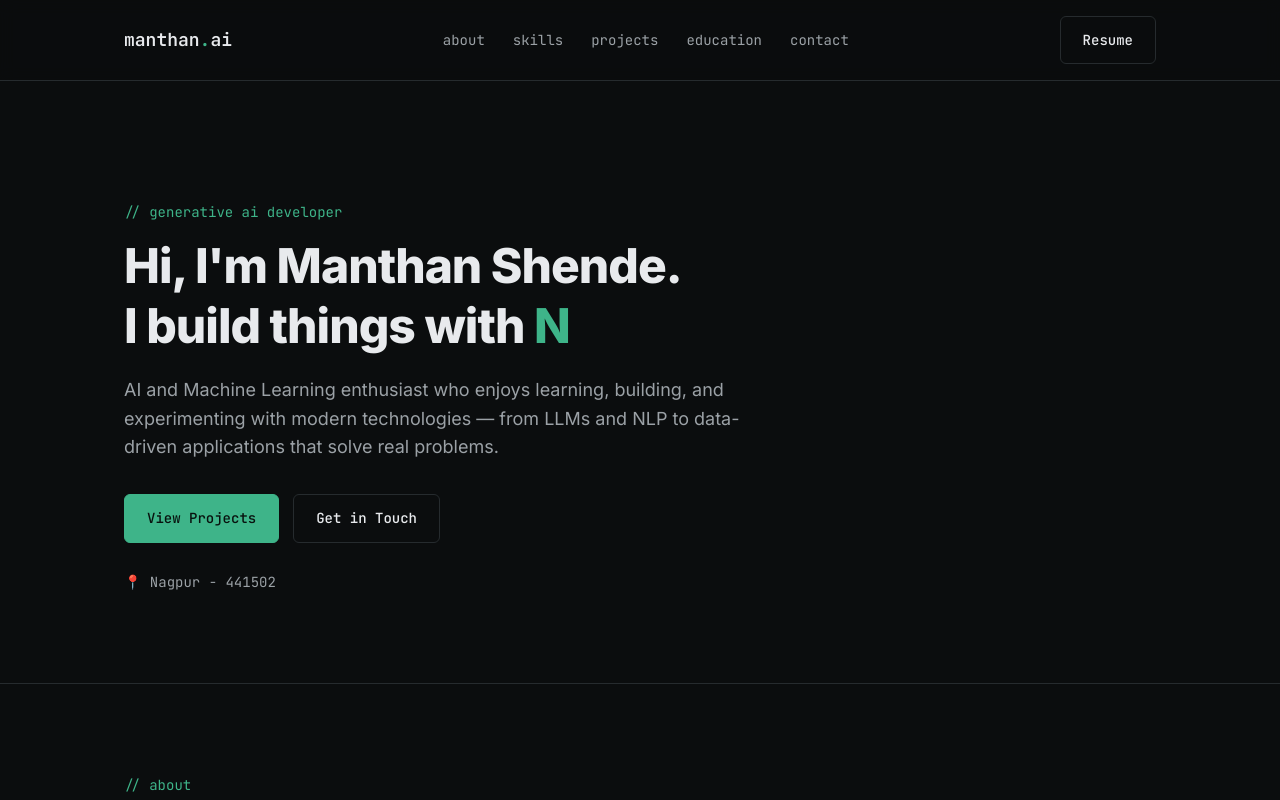
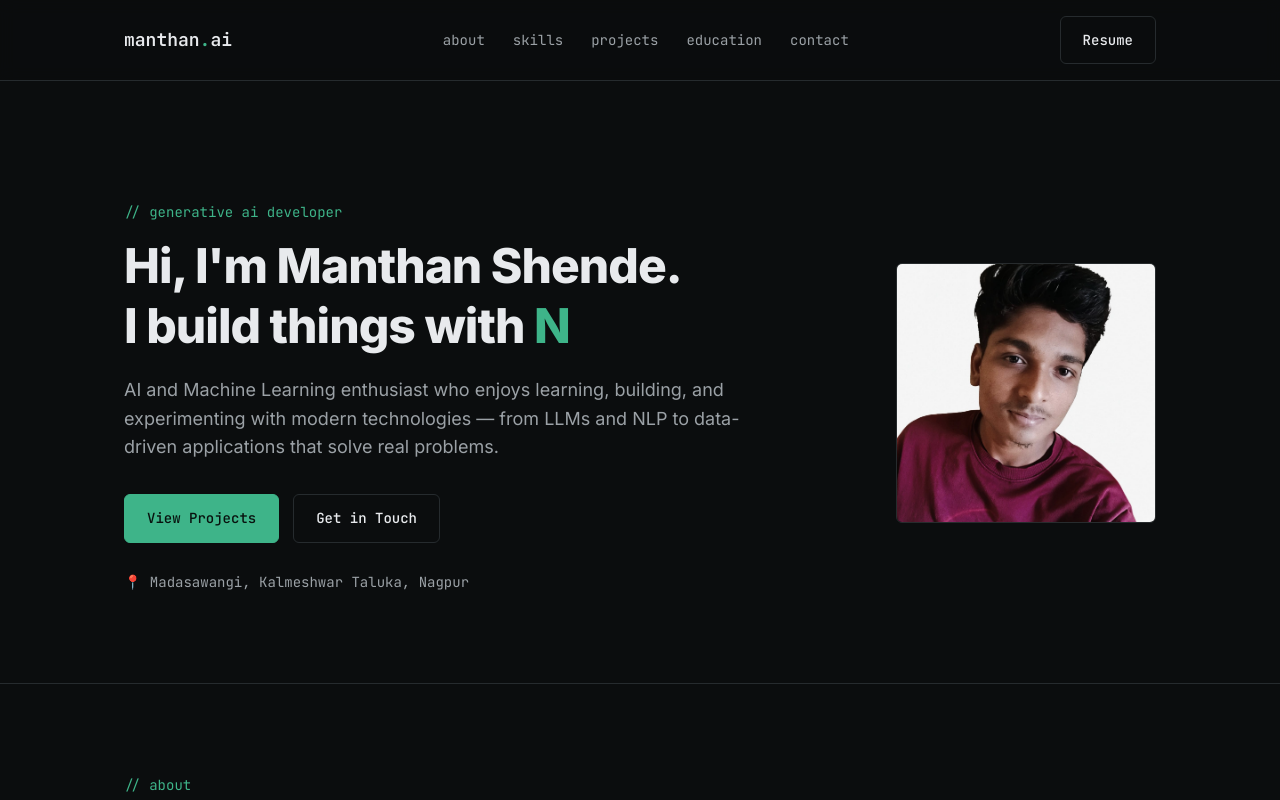
Before and after one commit to manthanrshende/Portfoilio, a plain HTML site: page index.html in a window 1280 px wide. Shown: the top 800 px of the page. Drawn offline with Linux system fonts and the light colour scheme.

Commit message:
Added profile photo and updated homepage

```diff
--- a/index.html
+++ b/index.html
@@ -26,7 +26,8 @@
 </nav>
 
 <header class="hero">
-  <div class="container">
+  <div class="container hero-inner">
+    <div class="hero-left">
       <p class="eyebrow">// generative ai developer</p>
       <h1 class="hero-title">
         Hi, I'm Manthan Shende.<br>
@@ -41,7 +42,12 @@
         <a href="#projects" class="btn btn-primary">View Projects</a>
         <a href="#contact" class="btn btn-outline">Get in Touch</a>
       </div>
-    <p class="hero-location">📍 Nagpur - 441502</p>
+      <p class="hero-location">📍 Madasawangi, Kalmeshwar Taluka, Nagpur</p>
+    </div>
+
+    <div class="hero-right">
+      <img src="profile.jpg" alt="Manthan Shende" class="profile-photo" />
+    </div>
   </div>
 </header>
 
--- a/style.css
+++ b/style.css
@@ -252,3 +252,37 @@ ul { list-style: none; }
   .hero-sub { font-size: 16px; }
   .timeline-item { grid-template-columns: 1fr; gap: 8px; }
 }
+/* Hero layout with photo */
+.hero-inner {
+  display: flex;
+  align-items: center;
+  justify-content: space-between;
+  gap: 48px;
+}
+.hero-left { flex: 1; }
+.hero-right {
+  flex-shrink: 0;
+}
+.profile-photo {
+  width: 260px;
+  height: 260px;
+  object-fit: cover;
+  border-radius: var(--radius);
+  border: 1px solid var(--border);
+  filter: grayscale(15%);
+  transition: filter 0.2s ease, border-color 0.2s ease;
+}
+.profile-photo:hover {
+  filter: grayscale(0%);
+  border-color: var(--accent);
+}
+
+@media (max-width: 860px) {
+  .hero-inner {
+    flex-direction: column-reverse;
+    text-align: center;
+  }
+  .hero-left { max-width: 100%; }
+  .hero-actions { justify-content: center; }
+  .hero-sub { margin-left: auto; margin-right: auto; }
+}
```
Also changed, not shown: profile.jpg (added). Lines whose indentation alone changed are shown as unchanged.
